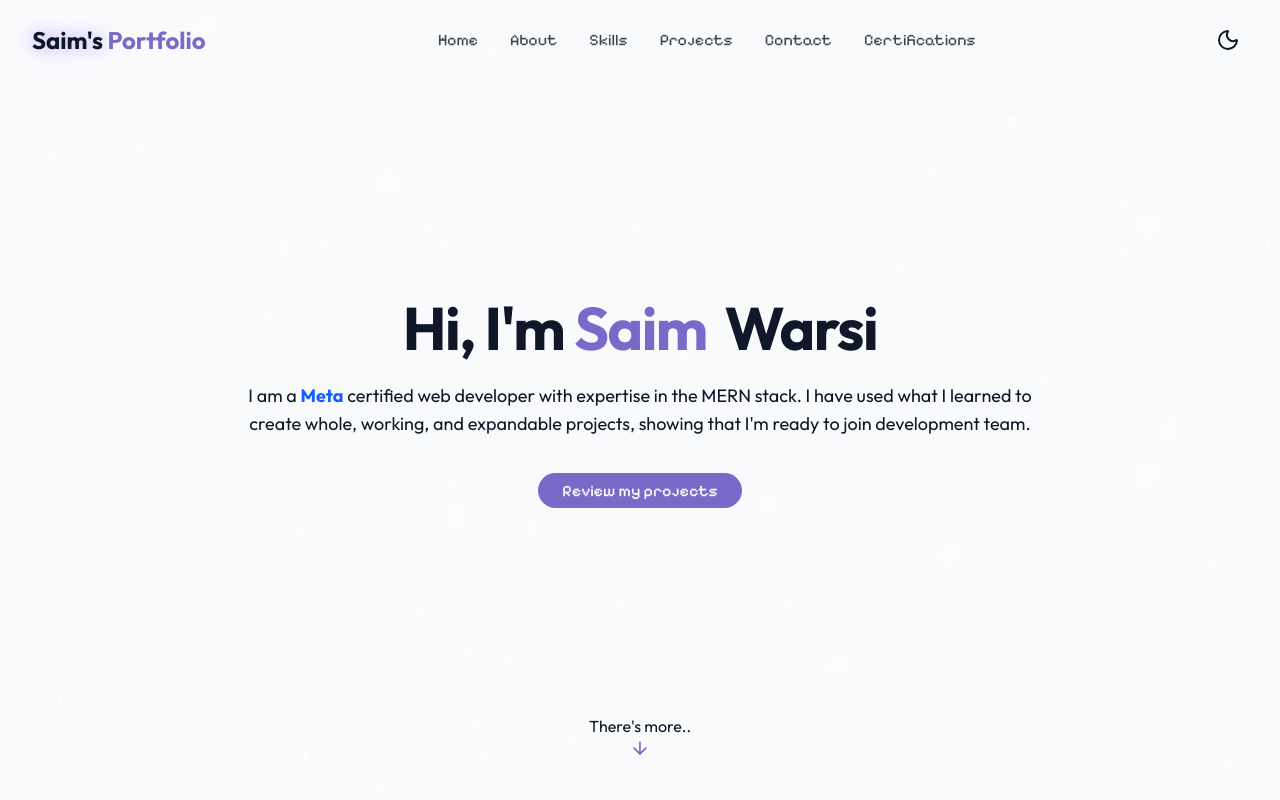
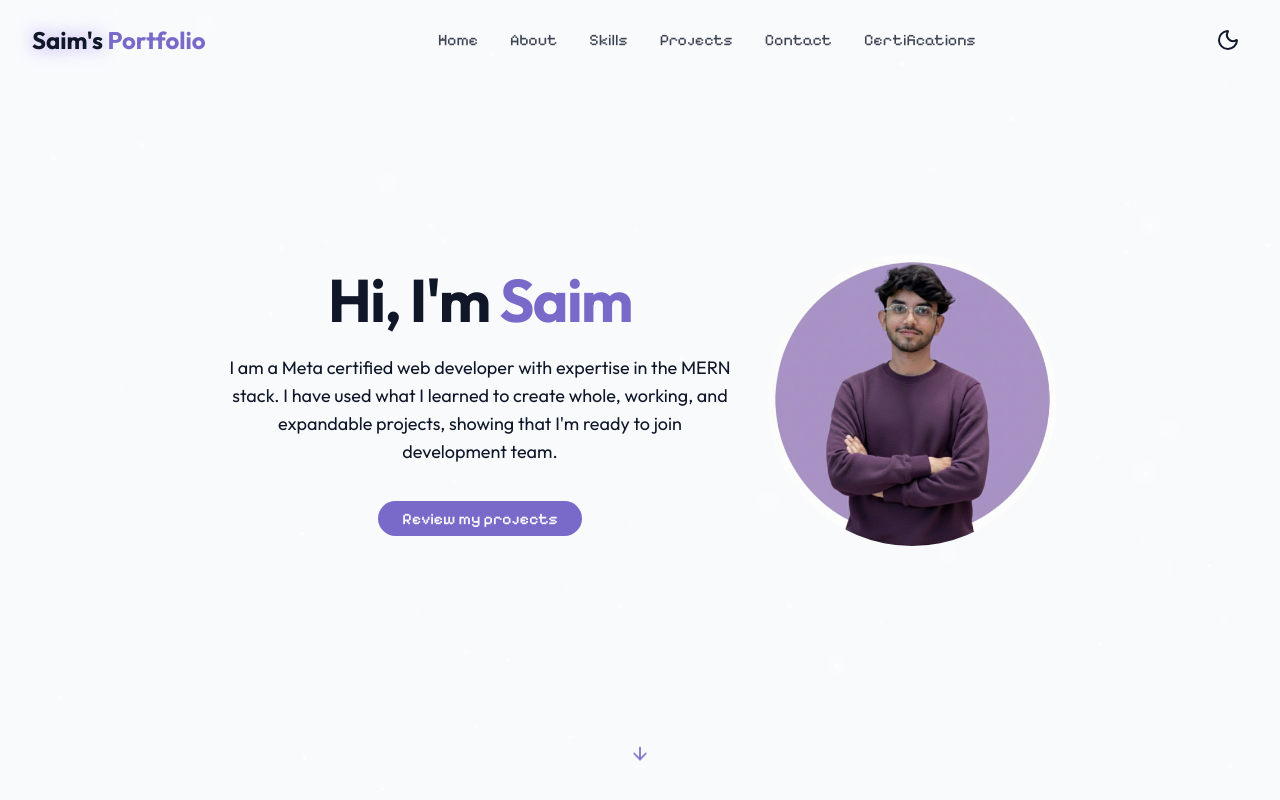
Before and after one commit to Saim-Warsi/Saim-Warsi-developer-portfolio, a React (Vite) app: page / in a window 1280 px wide. Shown: the top 800 px of the page. Built offline with nearby package versions, Linux system fonts and the light colour scheme; a web font is replaced by a local one.

Commit message:
projects and header updated

```diff
--- a/src/components/HeroComponent.jsx
+++ b/src/components/HeroComponent.jsx
@@ -1,27 +1,30 @@
 import { ArrowDown } from "lucide-react"
+import pfp from "../assets/pfp.png"
 
 const HeroComponent = () => {
   return (
-    <section id="hero" className="relative min-h-screen flex flex-col item-center justify-center px-4">
-            <div className="container max-w-4xl mx-auto text-center z-10">
-                <div className="space-y-6 ">
+
+     <section id="hero" className="relative min-h-screen flex flex-col items-center justify-center px-4">
+    <div className="container max-w-4xl mx-auto text-center z-10 flex flex-col-reverse lg:flex-row items-center gap-8">
+        <div className="space-y-6 flex-1">
             <h1 className="text-4xl md:text-6xl font-bold tracking-tight">
-                        <span className="opacity-0 animate-fade-in ">Hi, I'm</span>
+                <span className="opacity-0 animate-fade-in">Hi, I'm</span>
                 <span className="text-primary opacity-0 animate-fade-in-delay-1"> Saim</span>
-                        <span className="text-gradient opacity-0 ml-2 animate-fade-in-delay-2"> Warsi</span>
             </h1>
-                    <p className="text-md md:text-lg text-muted-foreground max-2-2xl mx-auto opacity-0 animate-fade-in-delay-3">
-                        I am a <span className="font-bold text-blue-600">Meta</span> certified web developer with expertise in the MERN stack. I have used what I learned to create whole, working, and expandable projects, showing that I'm ready to join development team.
+            <p className="text-md md:text-lg text-muted-foreground max-w-2xl mx-auto lg:mx-0 opacity-0 animate-fade-in-delay-3">
+                I am a Meta certified web developer with expertise in the MERN stack. I have used what I learned to create whole, working, and expandable projects, showing that I'm ready to join development team.
             </p>
-                    <div className="pt-4 opacity-0 animate-fade-in-delay-4 ">
+            <div className="pt-4 opacity-0 animate-fade-in-delay-4">
                 <a href="#projects" className="cosmic-button pixelFont">
                     Review my projects
                 </a>
             </div>
         </div>
+        <div className="image flex-shrink-0 w-48 sm:w-56 md:w-64 lg:w-72">
+            <img src={pfp} alt="" className="w-full h-auto rounded-full" />
+        </div>
     </div>
     <div className="absolute bottom-8 left-1/2 transform -translate-x-1/2 flex flex-col items-center animate-bounce">
-            <span>There's more..</span>
         <ArrowDown className="h-5 w-5 text-primary" />
     </div>
 </section>
--- a/src/components/ProjectsSection.jsx
+++ b/src/components/ProjectsSection.jsx
@@ -2,12 +2,13 @@ import { Description } from "@radix-ui/react-toast";
 import { ArrowRight, ExternalLink, Github } from "lucide-react";
 import project1Mockup from '../assets/Project1Mockup.jpg'
 import project2Mockup from '../assets/Project2Mockup.jpg'
+import project3Mockup from '../assets/project3mockup (1).jpg'
 
 const ProjectsSection = () => {
   const projects = [
     {
       id: 1,
-      title: "Little Lemon",
+      title: "Little Lemon | Restaurant app",
       Description:
         "A restaurant app, with real-world features like table reservation, user authentication, order management, adding items, promo codes, tracking order, stripe payment and much more.",
       image: project1Mockup,
@@ -17,7 +18,7 @@ const ProjectsSection = () => {
     },
     {
       id: 2,
-      title: "Little Lemon Admin panel",
+      title: "Little Lemon | Admin panel",
       Description:
         "An Admin panel with features like managing reservations, completely managing orders and their status and generating promo codes and much more.",
       image: project2Mockup,
@@ -27,13 +28,13 @@ const ProjectsSection = () => {
     },
     {
       id: 3,
-      title: "Social Media App",
+      title: "Ta-alluk | Social Media App",
       Description:
-        "Coming Soon",
-      image: "#",
+        "A social media app that lets you connects, chat, discover and interact with posts and stories with other users.",
+      image: project3Mockup,
       tags: ["MERN stack", "Tailwind"],
-      demoUrl: "#",
-      gitHub: "#",
+      demoUrl: "https://ta-alluk.vercel.app/",
+      gitHub: "https://github.com/Saim-Warsi/Ta-alluk-Social-Media-App",
     },
   ];
   return (
@@ -81,7 +82,7 @@ const ProjectsSection = () => {
                     {project.Description}
                   </p>
                   <div className="flex gap-4 items-center mt-6">
-                    {project.demoUrl !== "#" ? (
+
                       <a
                         href={project.demoUrl}
                         className="flex items-center gap-2 text-sm font-medium text-foreground/80 hover:text-primary transition-colors duration-300 cursor-pointer z-10 relative"
@@ -96,13 +97,7 @@ const ProjectsSection = () => {
                         <ExternalLink size={20} className="flex-shrink-0" />
                         <span>Demo</span>
                       </a>
-                    ) : (
-                      <span className="flex items-center gap-2 text-sm font-medium text-muted-foreground/50 cursor-not-allowed">
-                        <ExternalLink size={20} className="flex-shrink-0" />
-                        <span>Demo</span>
-                      </span>
-                    )}
-                    {project.gitHub !== "#" ? (
+
                       <a
                         href={project.gitHub}
                         className="flex items-center gap-2 text-sm font-medium text-foreground/80 hover:text-primary transition-colors duration-300 cursor-pointer z-10 relative"
@@ -117,12 +112,7 @@ const ProjectsSection = () => {
                         <Github size={20} className="flex-shrink-0" />
                         <span>Code</span>
                       </a>
-                    ) : (
-                      <span className="flex items-center gap-2 text-sm font-medium text-muted-foreground/50 cursor-not-allowed">
-                        <Github size={20} className="flex-shrink-0" />
-                        <span>Code</span>
-                      </span>
-                    )}
+
                   </div>
                 </div>
               </div>
```
Also changed, not shown: src/assets/pfp.png (added), src/assets/project3mockup (1).jpg (added). Lines whose indentation alone changed are shown as unchanged.
